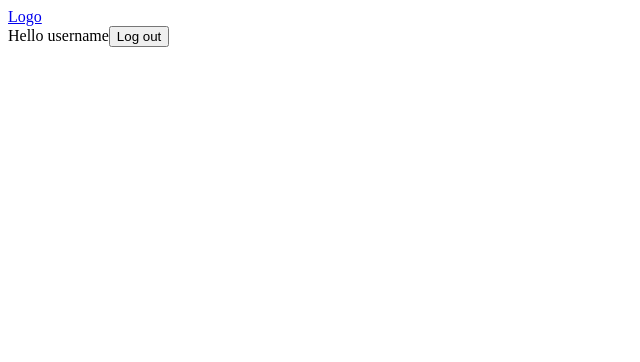
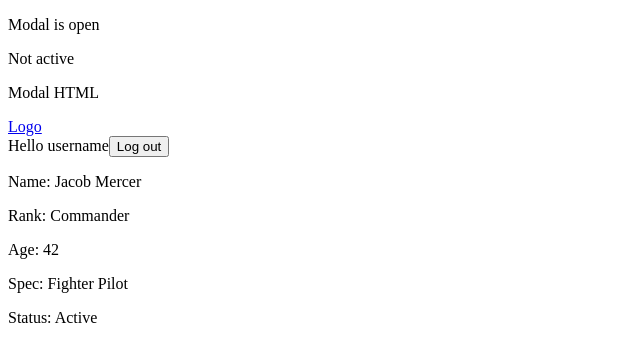
Before and after one commit to TetianaUMKA/react-tasks, a React (Vite) app: page / in a window 1280 px wide. Shown: the top 362 px of the page, without its empty margins (0-640 px from the left). Built offline with nearby package versions, Linux system fonts and the light colour scheme.

Commit message:
Update App.jsx

```diff
--- a/src/components/App/App.jsx
+++ b/src/components/App/App.jsx
@@ -1,10 +1,30 @@
 import AppBar from "../AppBar/AppBar";
+import OfficerProfile from "../OfficerProfile/OfficerProfile";
 // import "./App.css";
+
+const firstOfficer = {
+  id: 1,
+  name: "Jacob Mercer",
+  rank: "Commander",
+  age: 42,
+  spec: "Fighter Pilot",
+  skills: ["Combat Maneuvers", "Navigation", "Strategic Planning"],
+  status: "Active",
+};
+
+const isModalOpen = true;
+const isUserOnline = false;
 
 export default function App() {
   return (
     <div>
+      {isModalOpen ? <p>Modal is open</p> : <span>Modal is closed</span>}
+      <p>{isUserOnline ? "Active" : "Not active"}</p>
+
+      {isModalOpen && <p>Modal HTML</p>}
+
       <AppBar />
+      <OfficerProfile officer={firstOfficer} />
     </div>
   );
 }
```
